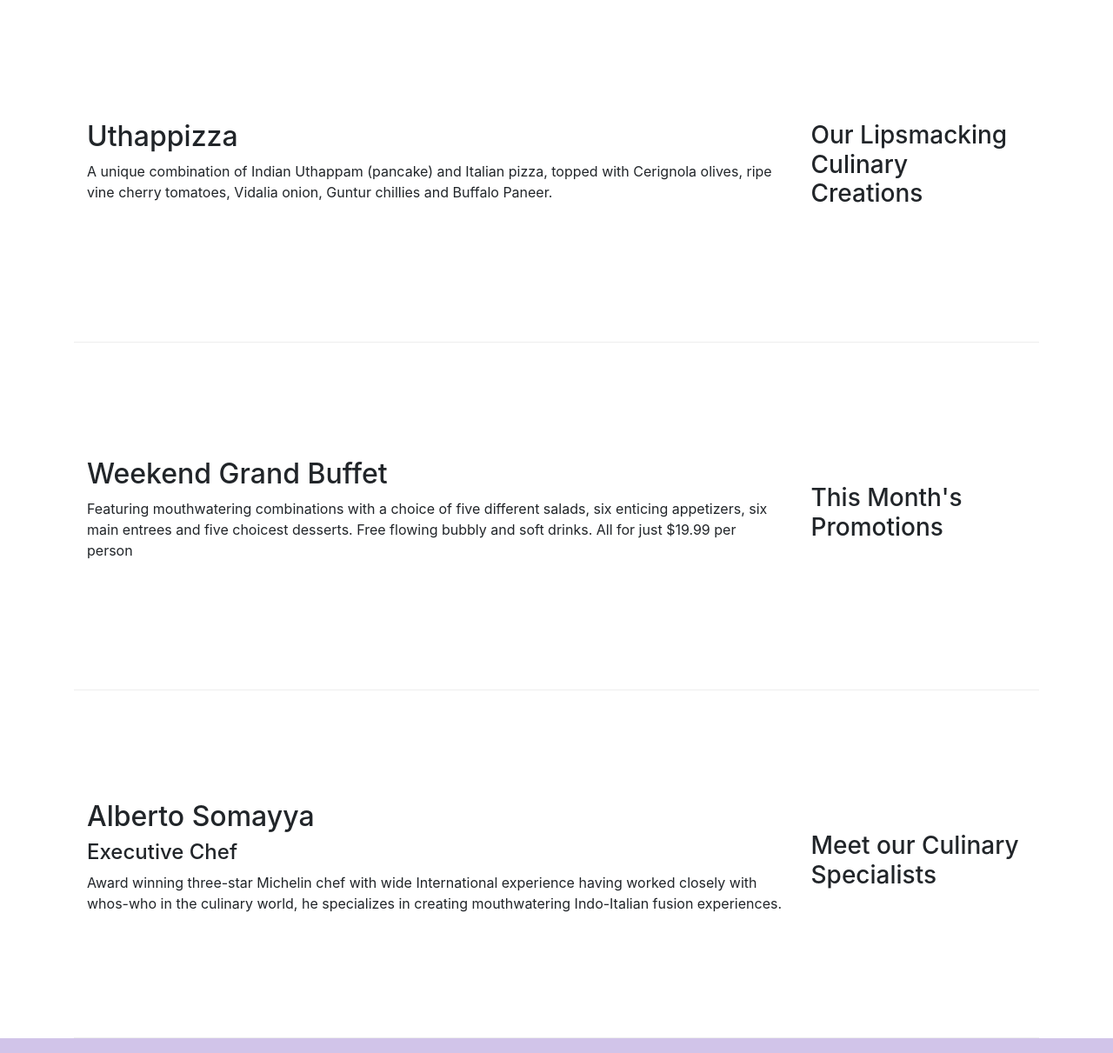
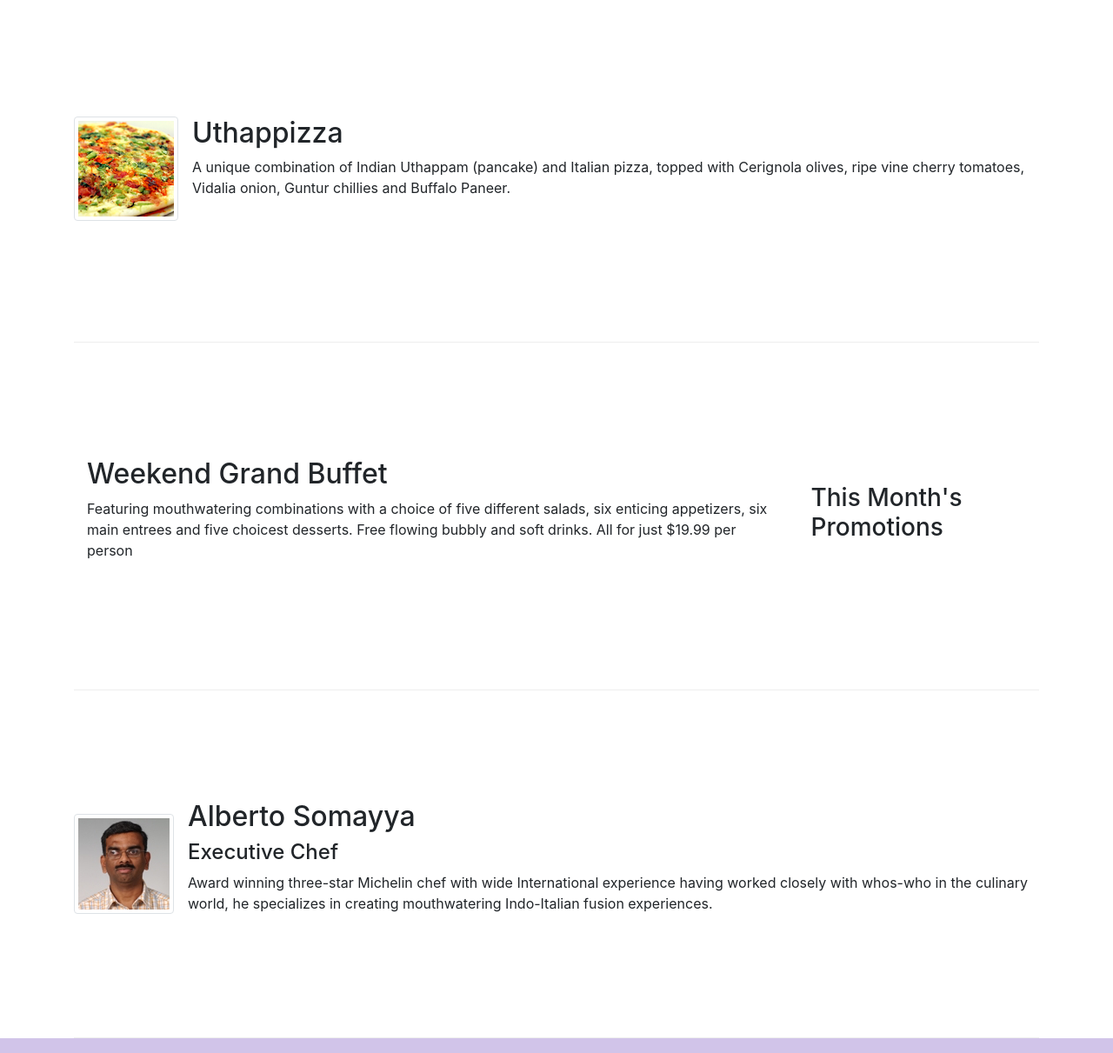
Before and after one commit to DoanCongHuuNghia/BootstrapGrid, a website: page index.html in a window 1280 px wide. Shown: the part 340-1551 px from the top of the page at 87% size. Drawn offline with nearby package versions, Linux system fonts and the light colour scheme.

Commit message:
Images and Media

```diff
--- a/index.html
+++ b/index.html
@@ -17,7 +17,7 @@
 <body>
     <nav class="navbar navbar-dark navbar-expand-sm fixed-top">
         <div class="container">
-           <a class="navbar-brand" href="./index.html">Ristorante Con Fusion</a>
+            <a class="navbar-brand mr-auto" href="./index.html"><img src="img/logo.png" height="30" width="41"></a>
            <div class="collapse navbar-collapse" id="Navbar">
                 <ul class="navbar-nav mr-auto">
                     <li class="nav-item active"><a class="nav-link" href="#"><span class="fa fa-home fa-lg"></span> Home</a></li>
@@ -41,7 +41,8 @@
                     <h1>Ristomrante con Fusion</h1>
                     <p>We take inspiration from the World's best cuisines, and create a unique fusion experience. Our lipsmacking creations will tickle your culinary senses!</p>
                 </div>
-                <div class="col-12 col-sm">
+                <div class="col-12 col-sm align-self-center">
+                    <img src="img/logo.png" class="img-fluid">
                 </div>
             </div>
         </div>
@@ -49,12 +50,16 @@
 
     <div class="container">
         <div class="row row-content align-items-center">
-            <div class="col-12 col-sm-4 col-md-3 order-sm-last ">
-                <h3>Our Lipsmacking Culinary Creations</h3>
-            </div>
-            <div class="col col-sm col-md order-sm-first ">
-                <h2>Uthappizza</h2>
-                <p>A unique combination of Indian Uthappam (pancake) and Italian pizza, topped with Cerignola olives, ripe vine cherry tomatoes, Vidalia onion, Guntur chillies and Buffalo Paneer.</p>
+            <div class="media">
+                <img class="d-flex mr-3 img-thumbnail align-self-center"
+                        src="img/uthappizza.png" alt="Uthappizza">
+                <div class="media-body">
+                    <h2 class="mt-0">Uthappizza</h2>
+                    <p class="d-none d-sm-block">A unique combination of Indian Uthappam (pancake) and
+                        Italian pizza, topped with Cerignola olives, ripe vine
+                        cherry tomatoes, Vidalia onion, Guntur chillies and
+                        Buffalo Paneer.</p>
+                </div>
             </div>
         </div>
 
@@ -70,13 +75,18 @@
         </div>
 
         <div class="row row-content align-items-center">
-            <div class="col-12 col-sm-4 col-md-3 order-sm-last">
-                <h3>Meet our Culinary Specialists</h3>
-            </div>
-            <div class="col col-sm col-md order-sm-first ">
-                <h2>Alberto Somayya</h2>
-                <h4>Executive Chef</h4>
-                <p>Award winning three-star Michelin chef with wide International experience having worked closely with whos-who in the culinary world, he specializes in creating mouthwatering Indo-Italian fusion experiences. </p>
+            <div class="media">
+                <img class="d-flex mr-3 img-thumbnail align-self-center"
+                        src="img/alberto.png" alt="Alberto Somayya">
+                <div class="media-body">
+                    <h2 class="mt-0">Alberto Somayya</h2>
+                    <h4>Executive Chef</h4>
+                    <p class="d-none d-sm-block">Award winning three-star Michelin chef with wide
+                        International experience having worked closely with
+                        whos-who in the culinary world, he specializes in
+                        creating mouthwatering Indo-Italian fusion experiences.
+                        </p>
+                </div>
             </div>
         </div>
     </div>
```
Also changed, not shown: aboutus.html (+3 -2 lines), contactus.html (+3 -2 lines), img/alberto.png (added), img/buffet.png (added), img/logo.png (added), img/uthappizza.png (added), 1 other file.
